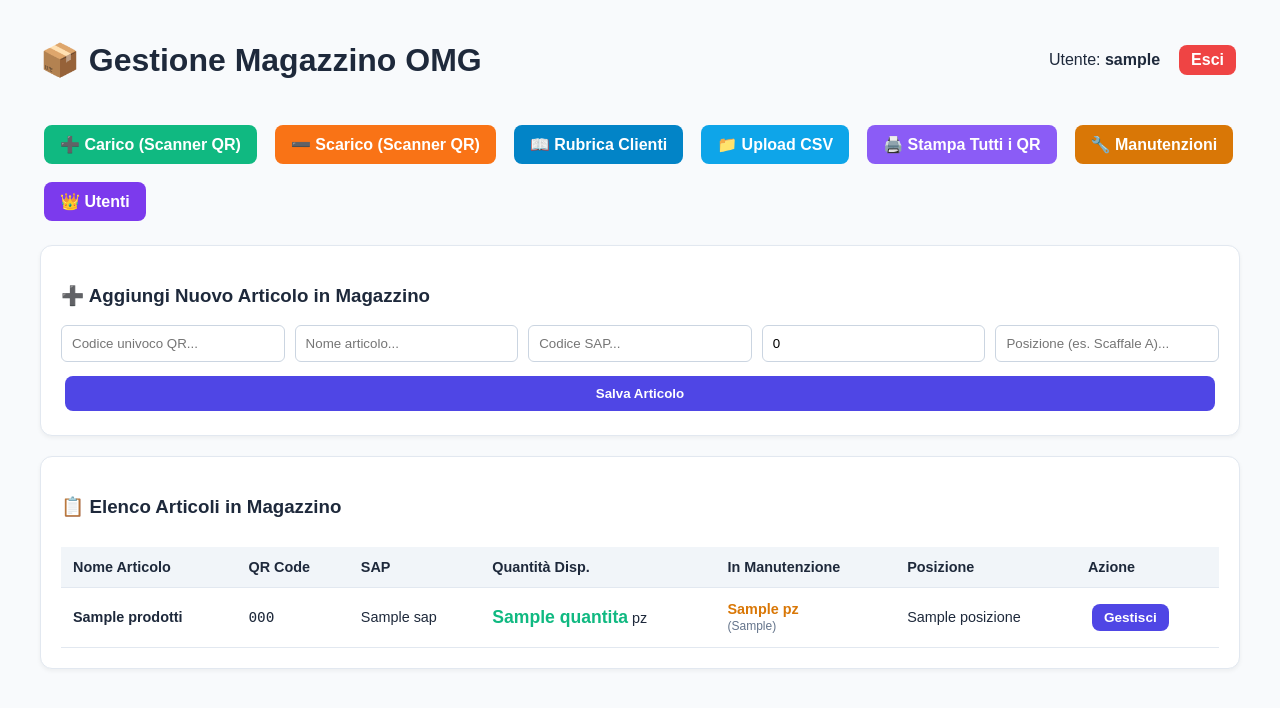
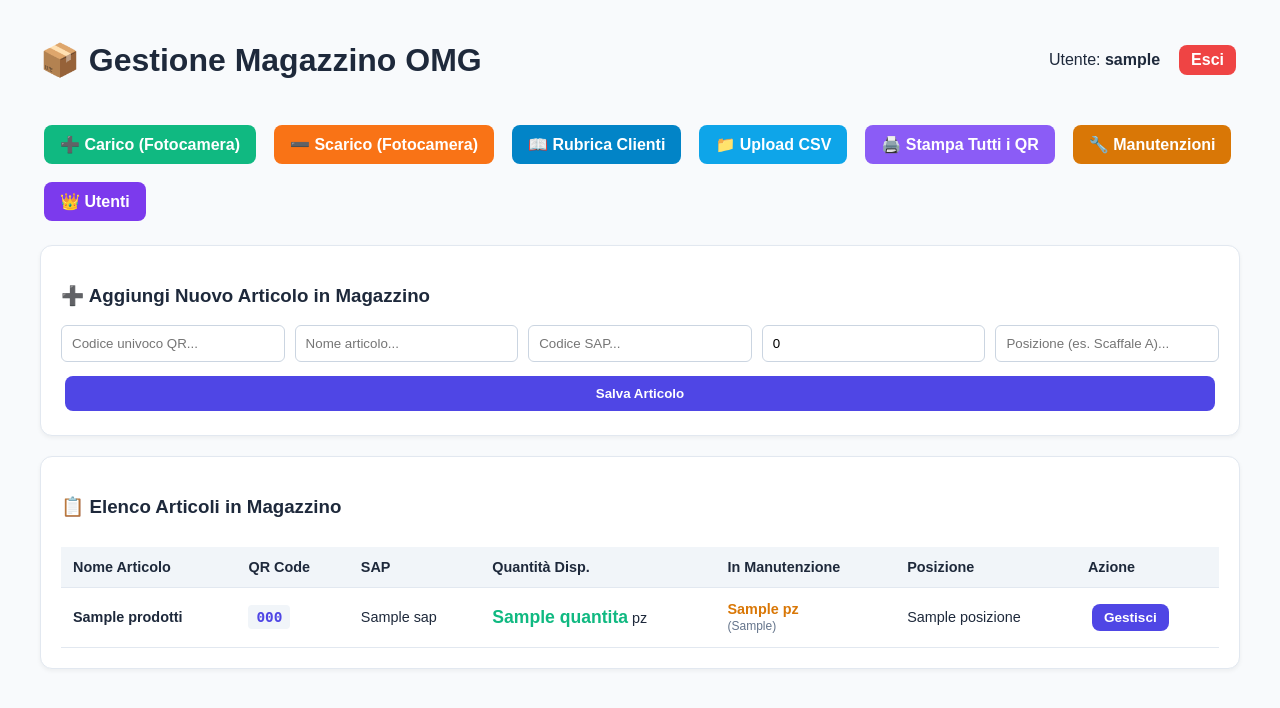
Before and after one commit to saffiodeep95/magazzinooi-qr, a Flask app: page / in a window 1280 px wide. Shown: the top 708 px of the page. Run offline with Flask 3, Linux system fonts and the light colour scheme; the visitor is signed in with stand-in values (Sample User, id 1); a database or web service that is not in the repository returns one stand-in record (values such as "Sample title"); some libraries are stand-ins or nearby versions.

Commit message:
Update index.html

```diff
--- a/templates/index.html
+++ b/templates/index.html
@@ -34,8 +34,8 @@
     {% endwith %}
 
     <div class="menu-grid">
-        <a href="{{ url_for('carico') }}" class="btn" style="background: #10b981;">➕ Carico (Scanner QR)</a>
-        <a href="{{ url_for('scarico') }}" class="btn" style="background: #f97316;">➖ Scarico (Scanner QR)</a>
+        <a href="{{ url_for('carico') }}" class="btn" style="background: #10b981;">➕ Carico (Fotocamera)</a>
+        <a href="{{ url_for('scarico') }}" class="btn" style="background: #f97316;">➖ Scarico (Fotocamera)</a>
         <a href="{{ url_for('clienti') }}" class="btn" style="background: #0284c7;">📖 Rubrica Clienti</a>
         <a href="{{ url_for('pagina_upload') }}" class="btn" style="background: #0ea5e9;">📁 Upload CSV</a>
         <a href="{{ url_for('stampa_tutti_qr') }}" class="btn" style="background: #8b5cf6;">🖨️ Stampa Tutti i QR</a>
@@ -83,7 +83,7 @@
                                 <br><span style="color: #dc2626; font-size: 0.75rem; font-weight: bold;">⚠️ Sotto soglia (Da Riordinare)</span>
                             {% endif %}
                         </td>
-                        <td><code>{{ p.qr_code }}</code></td>
+                        <td><code style="background: #f1f5f9; padding: 4px 8px; border-radius: 4px; font-weight: bold; color: #4f46e5;">{{ p.qr_code }}</code></td>
                         <td>{{ p.sap if p.sap else '-' }}</td>
                         <td><span style="color: {% if p.quantita < 2 %}#dc2626{% else %}#10b981{% endif %}; font-weight: bold; font-size: 1.1rem;">{{ p.quantita }}</span> pz</td>
                         <td>
```
